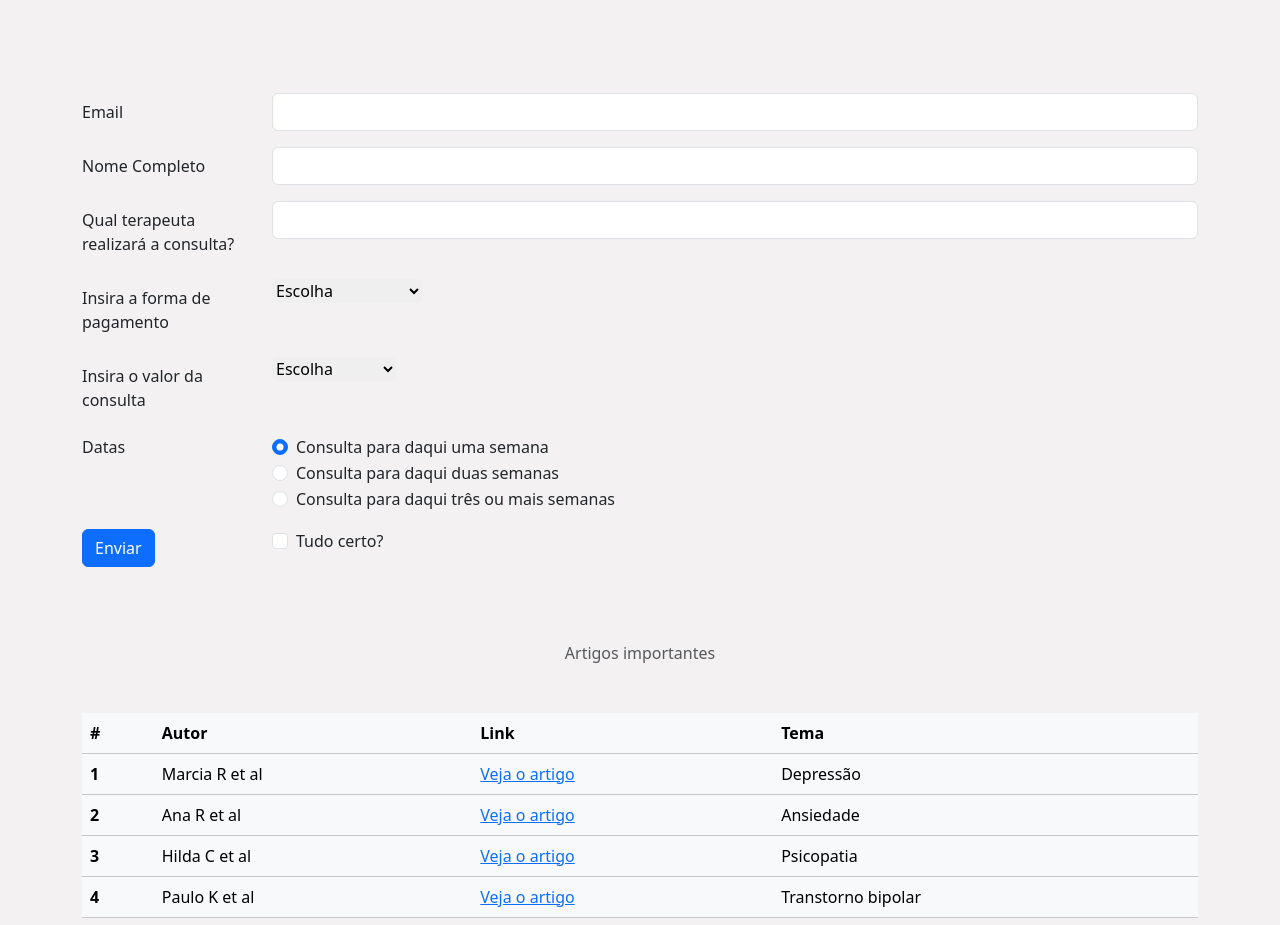
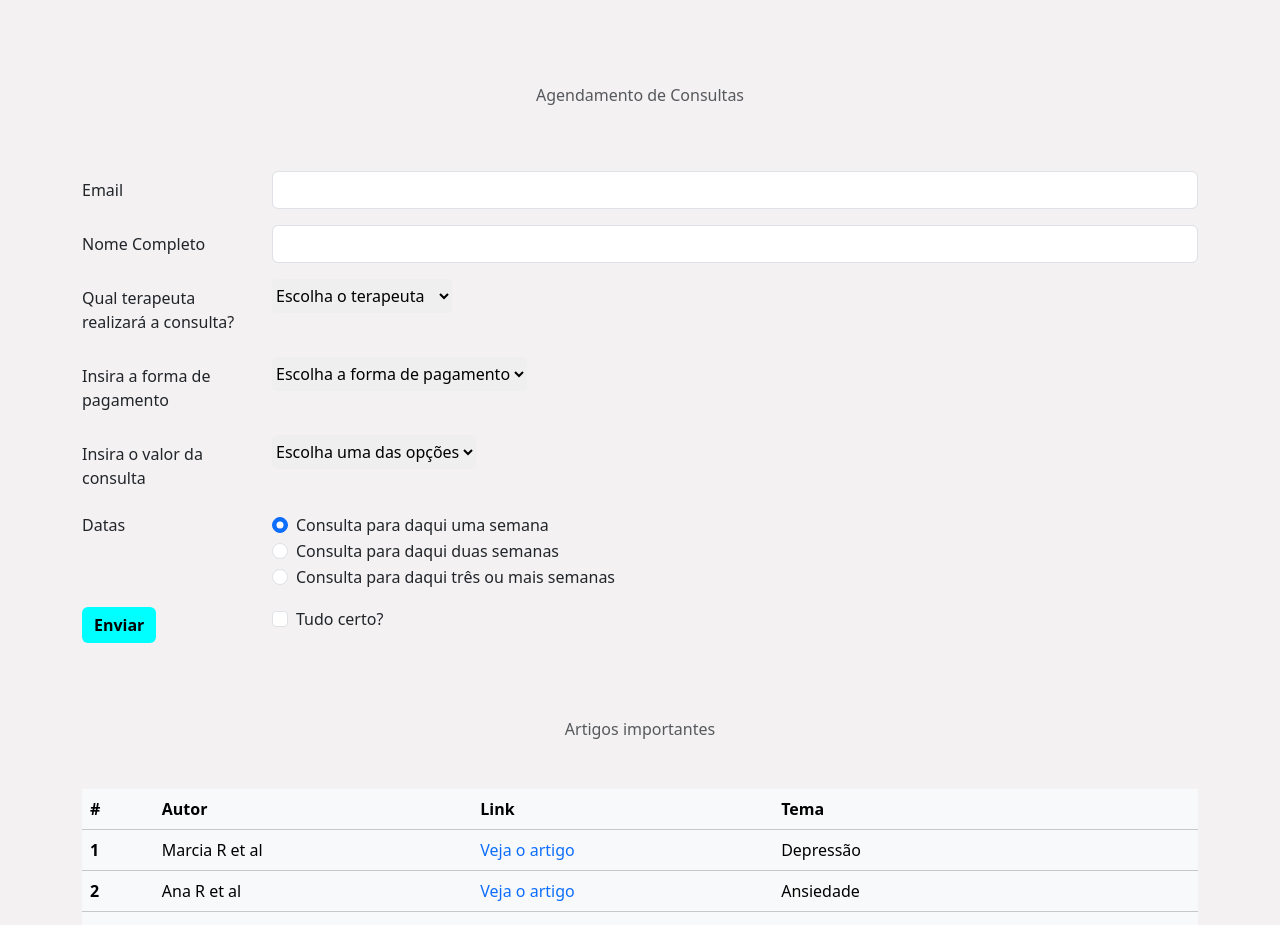
Before and after one commit to frithunanths476/projeto-saude-mental-bootstrap, a plain HTML site: page index.html in a window 1280 px wide. Shown: the part 1200-2125 px from the top of the page. Drawn offline with nearby package versions, Linux system fonts and the light colour scheme; some packages are replaced by stand-ins of ours; a script that the page names is missing; files whose address does not match are found by name.

Commit message:
Add files via upload

```diff
--- a/index.html
+++ b/index.html
@@ -22,7 +22,7 @@
       <div class="container-fluid">
         <p class="navbar-brand">
           <img src="img/Mental_health_stub.svg.svg" alt="Logo" width="30" height="24" class="d-inline-block align-text-top">
-          Terapia
+          South Therapy
         </p>
       </div>
   </nav>
@@ -72,6 +72,12 @@
 
   <div class="container" id="consulta">
 
+    <ul class="nav justify-content-center" style="margin-top: 50px; margin-bottom: 40px;">
+      <li class="nav-item">
+        <a class="nav-link disabled" aria-disabled="true">Agendamento de Consultas</a>
+      </li>
+    </ul>
+
     <div class="row">
 
         <div class="col-sm-12">
@@ -92,14 +98,18 @@
                 <div class="row mb-3">
                   <label for="inputPassword3" class="col-sm-2 col-form-label">Qual terapeuta realizará a consulta?</label>
                   <div class="col-sm-10">
-                    <input type="text" class="form-control" id="inputPassword3" required>
+                    <select name="" id="terapeutas" required>
+                      <option value="" selected disabled>Escolha o terapeuta</option>
+                      <option value="">DR. Eric Cartman</option>
+                      <option value="">Dr. Kenny McCormick</option>
+                    </select>
                   </div>
                 </div>
                 <div class="row mb-3">
                   <label for="inputPassword3" class="col-sm-2 col-form-label">Insira a forma de pagamento</label>
                   <div class="col-sm-10">
-                    <select name="" id="formaPagamento">
-                      <option value="" selected disabled>Escolha</option>
+                    <select name="" id="formaPagamento" required>
+                      <option value="" selected disabled>Escolha a forma de pagamento</option>
                       <option value="">Cartão de credito</option>
                       <option value="">Cartão de débito</option>
                       <option value="">PIX</option>
@@ -109,8 +119,8 @@
                 <div class="row mb-3">
                   <label for="inputPassword3" class="col-sm-2 col-form-label">Insira o valor da consulta</label>
                   <div class="col-sm-10">
-                    <select name="" id="preco">
-                      <option value="" selected disabled>Escolha</option>
+                    <select name="" id="preco" required>
+                      <option value="" selected disabled>Escolha uma das opções</option>
                       <option value="">R$150,00</option>
                       <option value="">Será pelo SUS</option>
                     </select>
@@ -141,7 +151,7 @@
                 </fieldset>
                 <div class="row mb-3">
                   <div class="col">
-                    <button type="submit" class="btn btn-primary">Enviar</button>
+                    <button type="submit" class="btn btn-primary" style="background-color: #00FFFF; border: none; color: black; font-weight: bolder;">Enviar</button>
                   </div>
                   <div class="col-sm-10">
                     <div class="form-check">
@@ -186,25 +196,25 @@
           <tr>
               <th scope="row">1</th>
               <td>Marcia R et al</td>
-              <td><a href="https://www.scielo.br/j/rprs/a/CLYL7Tmqw7vjWbCRJndzMSJ/?lang=pt" target="_blank">Veja o artigo</a></td>
+              <td><a href="https://www.scielo.br/j/rprs/a/CLYL7Tmqw7vjWbCRJndzMSJ/?lang=pt" target="_blank" class="depressao">Veja o artigo</a></td>
               <td>Depressão</td>
           </tr>
           <tr>
               <th scope="row">2</th>
               <td>Ana R et al</td>
-              <td><a href="https://www.scielo.br/j/rbp/a/dz9nS7gtB9pZFY6rkh48CLt/?lang=pt&format=html" target="_blank">Veja o artigo</a></td>
+              <td><a href="https://www.scielo.br/j/rbp/a/dz9nS7gtB9pZFY6rkh48CLt/?lang=pt&format=html" target="_blank" class="ansiedade">Veja o artigo</a></td>
               <td>Ansiedade</td>
           </tr>
           <tr>
               <th scope="row">3</th>
               <td>Hilda C et al</td>
-              <td><a href="https://www.scielo.br/j/rbp/a/mFz4QLyYLQDpwdcXBM7phzd/" target="_blank">Veja o artigo</a></td>
+              <td><a href="https://www.scielo.br/j/rbp/a/mFz4QLyYLQDpwdcXBM7phzd/" target="_blank" class="psicopatia">Veja o artigo</a></td>
               <td>Psicopatia</td>
           </tr>
           <tr>
               <th scope="row">4</th>
               <td>Paulo K et al</td>
-              <td><a href="https://www.scielo.br/j/rpc/a/4LdkNq4gNvFvLJV8NKFJqHm/" target="_blank">Veja o artigo</a></td>
+              <td><a href="https://www.scielo.br/j/rpc/a/4LdkNq4gNvFvLJV8NKFJqHm/" target="_blank" class="transtornoB">Veja o artigo</a></td>
               <td>Transtorno bipolar</td>
           </tr>
 
@@ -219,10 +229,10 @@
 
   <nav class="navbar bg-body-tertiary">
   <div class="container-fluid">
-    <a class="navbar-brand" href="#">
+    <p class="navbar-brand">
       <img src="img/Mental_health_stub.svg.svg" alt="Logo" width="30" height="24" class="d-inline-block align-text-top">
-      Terapia
-    </a>
+      Rua: Lorem ipsum dolor 476
+    </p>
   </div>
   </nav>
 
--- a/style/mobile.css
+++ b/style/mobile.css
@@ -4,7 +4,7 @@
     }
 
     #cartman, #keny {
-        width: 228px !important
+        width: 303px !important
     }
 
     #textoDoutores {
--- a/style/style.css
+++ b/style/style.css
@@ -72,14 +72,21 @@ h1 {
     flex-direction: column;
 }
 
-#formaPagamento{
+#cartman, #keny {
+    border: none;
+    background-color: #00FFFF;
+    color: black;
+    font-weight: bolder;
+}
+
+#formaPagamento, #preco, #terapeutas{
     border-radius: 5px;
     border: none;
+    height: 34px;
 }
 
-#preco{
-    border-radius: 5px;
-    border: none;
+.depressao, .ansiedade, .psicopatia, .transtornoB {
+    text-decoration: none;
 }
 
 /* Estilos para o pop-up */
```
